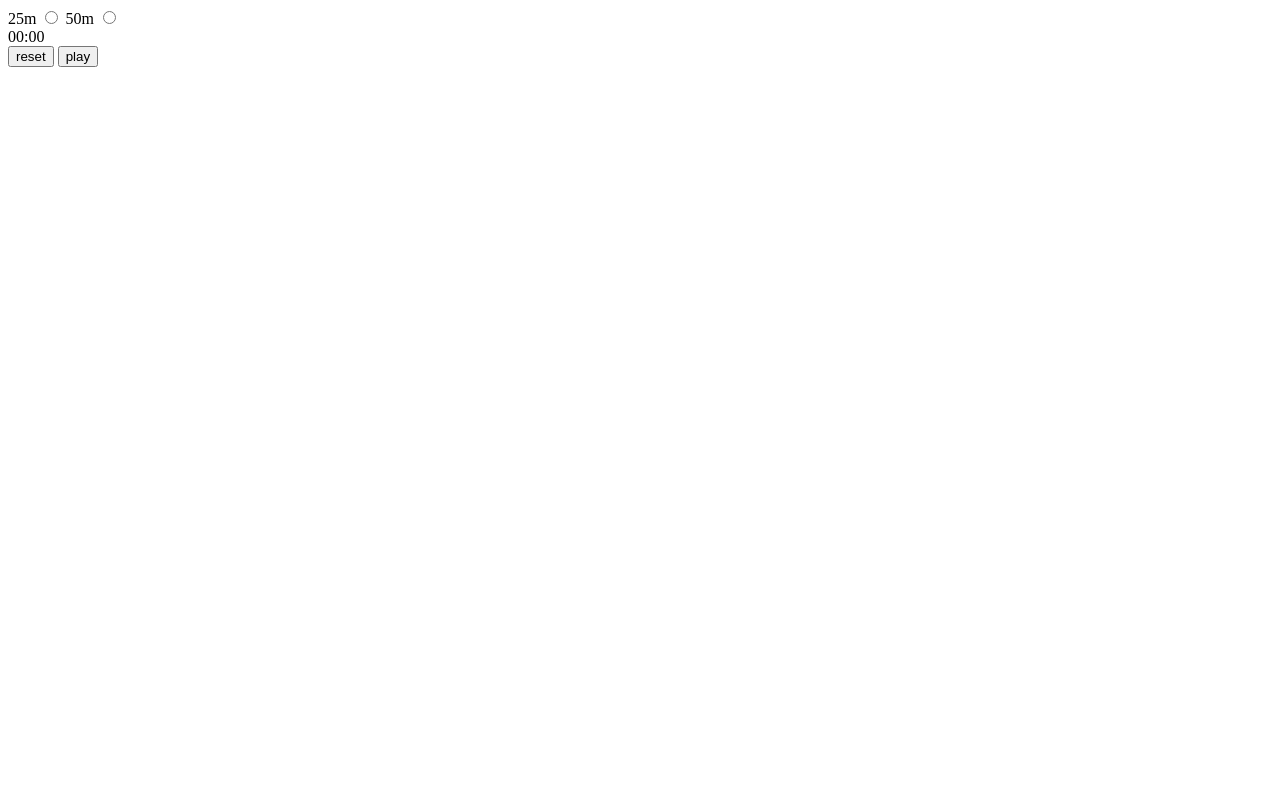
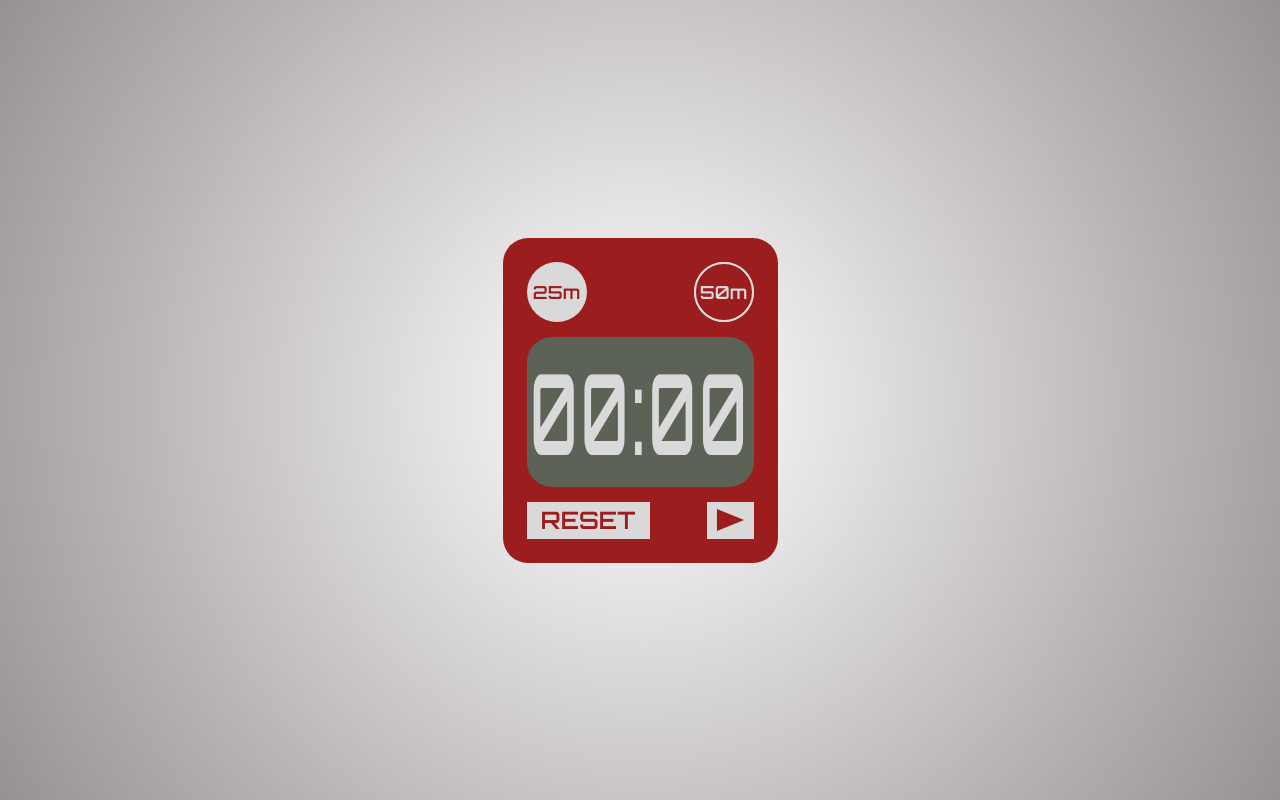
Before and after one commit to DanReiss/pomodoro-timer, a plain HTML site: page index.html in a window 1280 px wide. Drawn offline with Linux system fonts and the light colour scheme.

Commit message:
criar estilos básicos (sem efeito 3D)

```diff
--- a/index.html
+++ b/index.html
@@ -5,30 +5,38 @@
   <meta http-equiv="X-UA-Compatible" content="IE=edge">
   <meta name="viewport" content="width=device-width, initial-scale=1.0">
   <title>Pomodoro Timer</title>
+  <link rel="stylesheet" href="./style.css">
+  <link rel="preconnect" href="https://fonts.googleapis.com">
+  <link rel="preconnect" href="https://fonts.gstatic.com" crossorigin>
+  <link href="https://fonts.googleapis.com/css2?family=Orbitron:wght@600&display=swap" rel="stylesheet">
 </head>
 <body>
   <main>
-    <div>
     <form id="main-form">
-        <div>
-          <label>
+      <div class="buttons-box">
+        <label class="circle-btn">
           25m
           <input type="radio" name="time" value="1500">
+          <div class="circle-btn-style">25m</div>
         </label>
-          <label>
+        <label class="circle-btn">
           50m
-            <input type="radio" name="time" value="3000">
+          <input type="radio" name="time" value="3000" checked>
+          <div class="circle-btn-style">50m</div>
         </label>
       </div>
-        <div>
+      <div class="display-time">
         <span id="result">00:00</span>
       </div>
-        <div>
+      <div class="buttons-box">
         <button type="button" id="reset-btn">reset</button>
-          <button type="submit">play</button>
+        <button type="submit" id="play-btn" aria-label="play button">
+          <svg width="31" height="22" viewBox="0 0 31 22" fill="none" xmlns="http://www.w3.org/2000/svg">
+            <path fill-rule="evenodd" clip-rule="evenodd" d="M1.9375 0V22L29.0625 11L1.9375 0Z" fill="#9C1D1D"/>
+          </svg>
+        </button>
       </div>
     </form>
-    </div>
   </main>
 
   <script src="./script.js"></script>
--- /dev/null
+++ b/style.css
@@ -0,0 +1,108 @@
+*{
+  margin: 0;
+  padding: 0;
+  box-sizing: border-box;
+  --red: #9C1D1D;
+  --red-shadow: #771D1D;
+  --white: #D9D9D9;
+  --white-shadow: #888888;
+}
+
+body{
+  background: rgb(194,194,194);
+  background: radial-gradient(circle, rgb(255, 255, 255) 0%, rgba(152,145,145,1) 100%);
+  display: grid;
+  place-items: center;
+  width: 100vw;
+  height: 100vh;
+  font-family: 'Orbitron', sans-serif;
+  color: var(--red);
+}
+
+button, .circle-btn{
+  background-color: #D9D9D9;
+  cursor: pointer;
+  box-shadow: none;
+  border: none;
+}
+
+main{
+  width: 275px;
+  height: 325px;
+  background-color: var(--red);
+  border-radius: 25px;
+  padding: 1.5rem;
+}
+
+#main-form{
+  display: flex;
+  height: 100%;
+  flex-direction: column;
+  justify-content: space-between;
+}
+
+.buttons-box{
+  display: flex;
+  flex-direction: row;
+  justify-content: space-between;
+}
+
+.circle-btn, .circle-btn-style{
+  aspect-ratio: 1/1;
+  height: 60px;
+  display: grid;
+  place-items: center;
+  border-radius: 50%;
+  font-size: large;
+  position: relative;
+}
+
+.circle-btn-style{
+  display: none;
+}
+
+.circle-btn input:checked ~ .circle-btn-style{
+  color: var(--white);
+  background-color: var(--red);
+  border: 2px solid var(--white);
+  position: absolute;
+  display: grid;
+}
+
+.circle-btn input{
+  display: none;
+}
+
+.display-time{
+  width: 100%;
+  height: 150px;
+  border-radius: 25px;
+  display: grid;
+  place-items: center;
+  background-color: #5D6256;
+  color: var(--white);
+  font-size: 3.5rem;
+}
+
+.display-time span{
+  width: 100%;
+  text-align: center;
+  letter-spacing: 0.25rem;
+  transform: scaleY(2);
+}
+
+#reset-btn{
+  aspect-ratio: 10/3;
+  height: 37px;
+  font-family: 'Orbitron', sans-serif;
+  color: var(--red);
+  text-transform: uppercase;
+  font-size: x-large;
+}
+
+#play-btn{
+  aspect-ratio: 10/8;
+  height: 37px;
+  display: grid;
+  place-items: center;
+}
```
Lines whose indentation alone changed are shown as unchanged.
